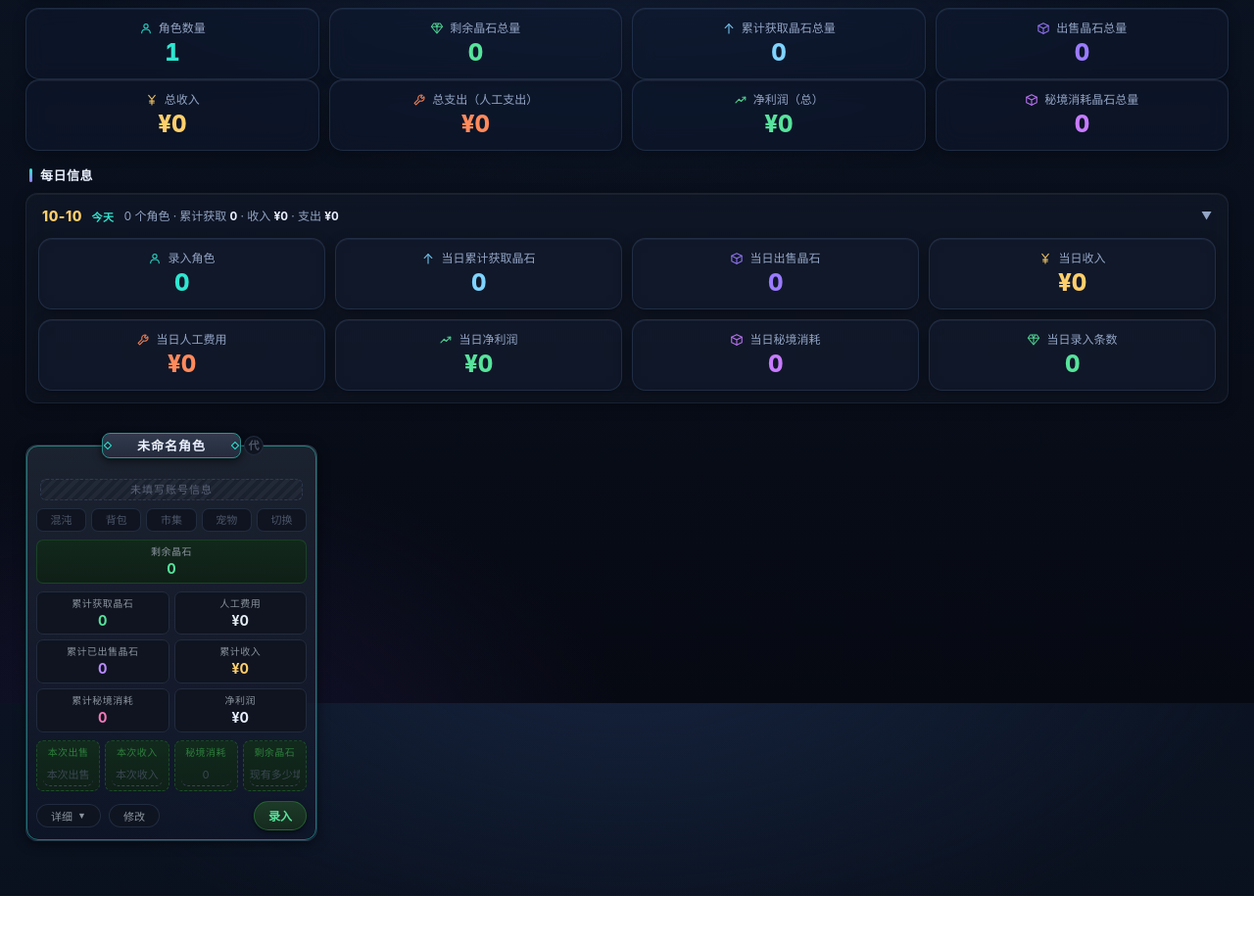
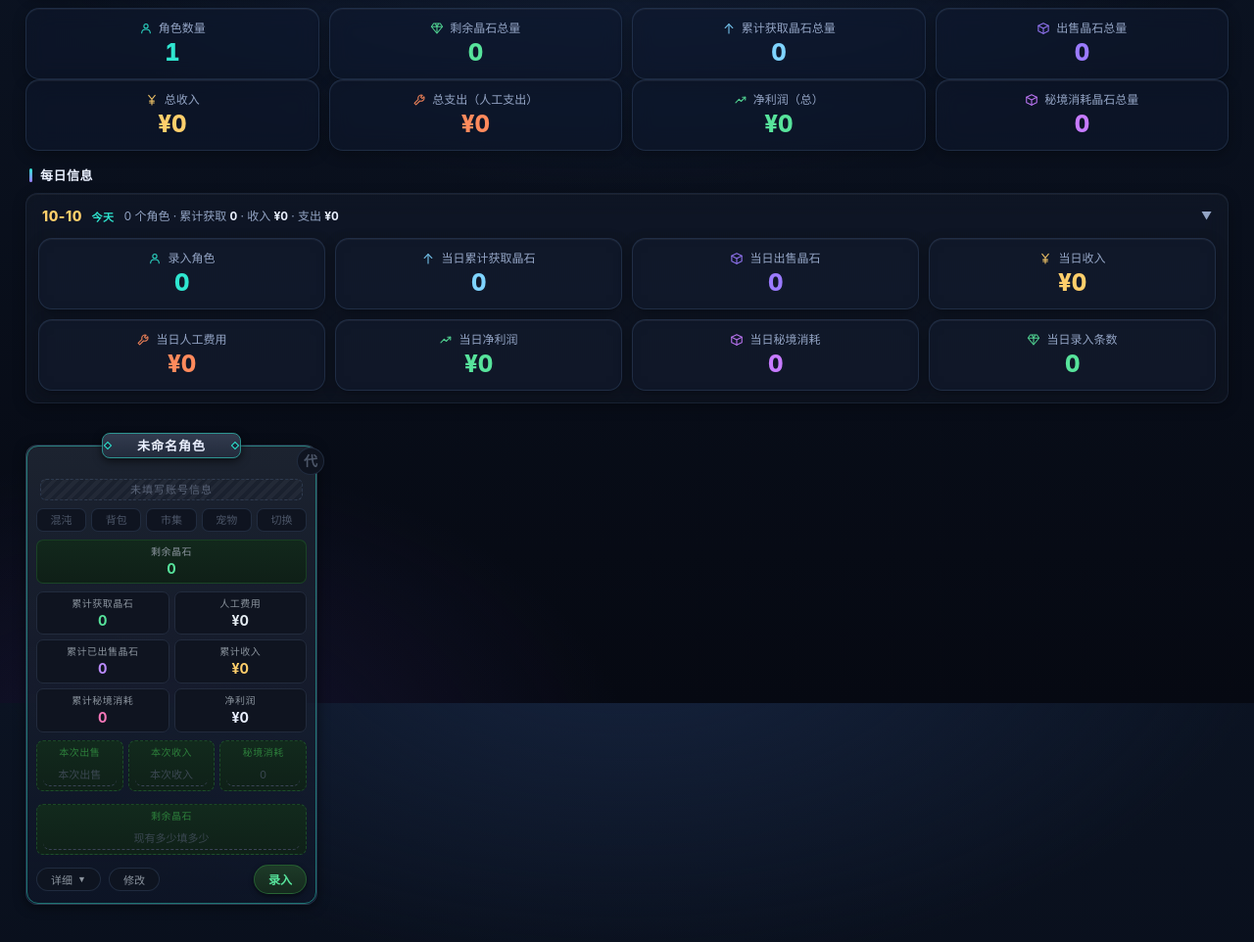
Before and after one commit to dycxlcvxv00/baozhan-game, a website: page index-records.html in a window 1280 px wide. Shown: the part 82-1044 px from the top of the page at 98% size. Before the commit the page ends 997 px from the top, so only its background shows below. Drawn offline with Linux system fonts and the light colour scheme.

Commit message:
晶石台账：「代」徽章放大并挂卡牌边框右上角；剩余晶石录入改为独立一整行

```diff
--- a/index-records.html
+++ b/index-records.html
@@ -681,9 +681,9 @@
   .switches{display:flex;justify-content:space-between;gap:5px;padding:0 10px}
   .switches .sw{flex:1;padding:0 4px}
   .sw.tagsw{flex:0 0 auto;padding:0 10px;border-radius:6px;line-height:20px}
-  .plate .sw.dlb{position:absolute;right:-24px;top:50%;transform:translateY(-50%);
-    width:20px;height:20px;line-height:18px;border-radius:50%;
-    padding:0;font-size:11px;font-weight:700;text-align:center}
+  .vcard > .sw.dlb{position:absolute;right:-8px;top:2px;z-index:2;
+    width:28px;height:28px;line-height:25px;border-radius:50%;
+    padding:0;font-size:14px;font-weight:700;text-align:center}
   .plate .sw.dlb.on{border-color:#3fb95066;background:#3fb95014;box-shadow:0 0 6px #3fb95040;
     color:var(--ok,#3fb950);text-shadow:0 0 5px #3fb95066}
   .sw.tagsw.on{border-color:#3fb95066;background:#3fb95014;box-shadow:0 0 6px #3fb95040;
@@ -708,10 +708,11 @@
   .v.ok{color:var(--ok,#3fb950)} .v.gold{color:var(--gold,#e3b341)}
   .v.purple{color:var(--purple,#bc8cff)} .v.chaos{color:var(--chaos,#f778ba)}
   .v.plain{color:var(--tx,#e6edf3)} .v.pos{color:var(--pos,#3fb950)} .v.neg{color:var(--neg,#f85149)}
-  .inputrow{display:grid;grid-template-columns:1fr 1fr 1fr 1fr;gap:5px;padding:0 10px}
+  .inputrow{display:grid;grid-template-columns:1fr 1fr 1fr;gap:5px;padding:0 10px}
   .ir{background:linear-gradient(180deg,#122a1d,#0f2018);
     border:1px dashed #3fb95044;border-radius:7px;padding:4px 6px;text-align:center}
   .ir .k{font-size:10px;color:#3fb95099;letter-spacing:.5px}
+  .ir.gemsrow{margin:5px 10px 0;display:block}
   .vc-foot{display:flex;align-items:center;gap:8px;padding:2px 10px 10px}
   .btn-detail,.btn-edit,.btn-commit{white-space:nowrap}
   .btn-detail,.btn-edit{border:1px solid var(--line,#2a3244);background:#0f1420cc;
@@ -2257,11 +2258,11 @@ function cardHTML(c, i, disp){
     + 'data-i="' + i + '" data-f="' + f + '" placeholder="' + ph + '" />';
   return '<div class="row vrow" data-i="' + i + '">'
     + '<article class="vcard" style="--el:' + color + '">'
+    +   '<span class="sw dlb' + (dlon ? ' on' : '') + '" data-dltoday="' + i + '" '
+    +     'title="代练开关：点亮=今天计人工费 15；熄灭=自己打的免单">代</span>'
     +   '<div class="plate">'
     +     '<span class="nm' + (c.name ? '' : ' empty') + (recordedToday(c) ? ' today' : '') + '">'
     +       (c.name ? esc(c.name) : '未命名角色') + '</span>'
-    +     '<span class="sw dlb' + (dlon ? ' on' : '') + '" data-dltoday="' + i + '" '
-    +       'title="代练开关：点亮=今天计人工费 15；熄灭=自己打的免单">代</span>'
     +   '</div>'
     +   '<div class="tags">'
     +     (c.level !== '' && c.level != null ? '<span class="tag lv">Lv.' + esc(c.level) + '</span>' : '')
@@ -2288,8 +2289,8 @@ function cardHTML(c, i, disp){
     +     '<div class="ir"><div class="k">本次出售</div>' + numInput('gemsSold','本次出售') + '</div>'
     +     '<div class="ir"><div class="k">本次收入</div>' + numInput('soldValue','本次收入') + '</div>'
     +     '<div class="ir"><div class="k">秘境消耗</div>' + numInput('chaosCost','0') + '</div>'
-    +     '<div class="ir"><div class="k">剩余晶石</div>' + numInput('gemsLeft','现有多少填多少') + '</div>'
     +   '</div>'
+    +   '<div class="ir gemsrow"><div class="k">剩余晶石</div>' + numInput('gemsLeft','现有多少填多少') + '</div>'
     +   '<div class="vc-foot">'
     +     '<button class="btn-detail" type="button" data-toggle="' + i + '" title="展开每日明细" aria-expanded="false">'
     +       '<span class="t">详细</span><span class="arw">▼</span></button>'
```
